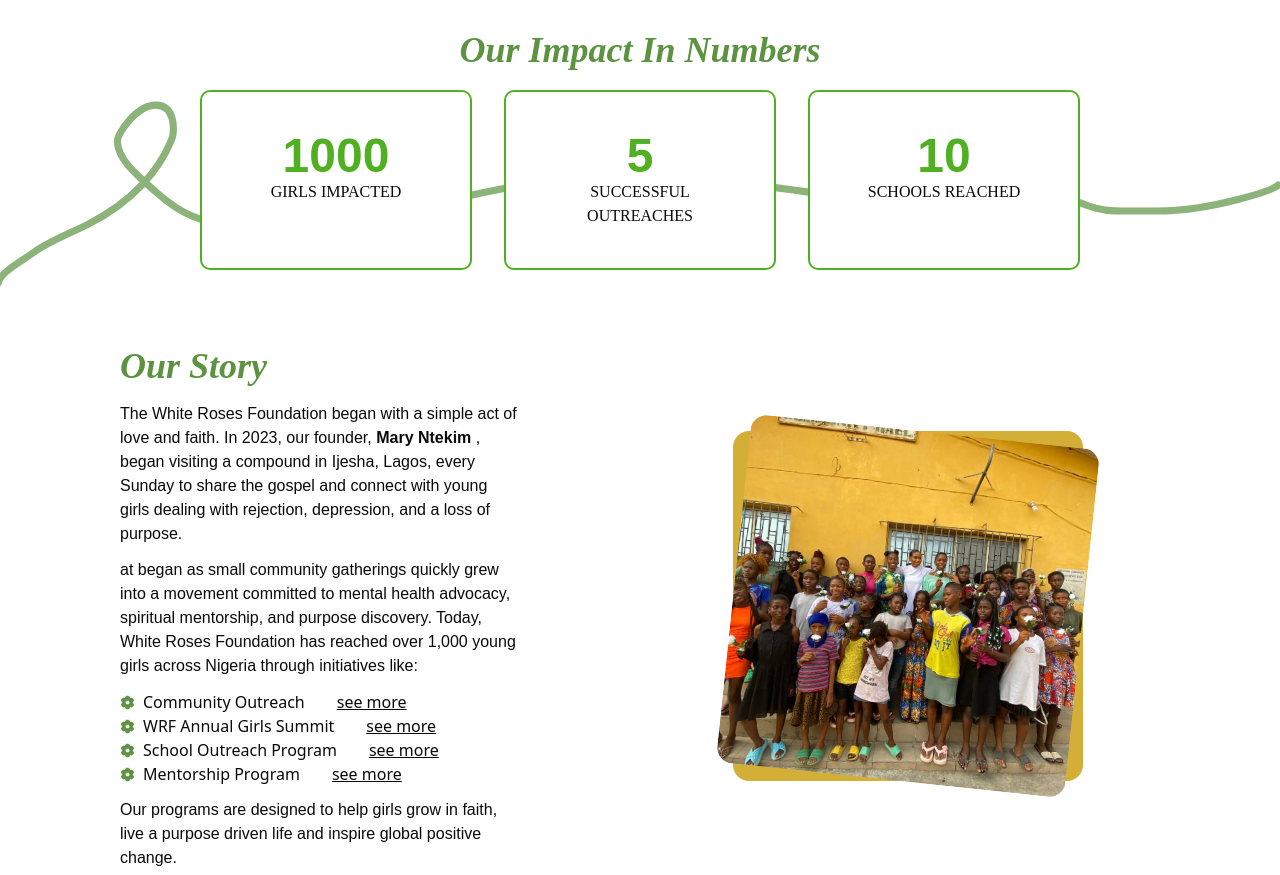
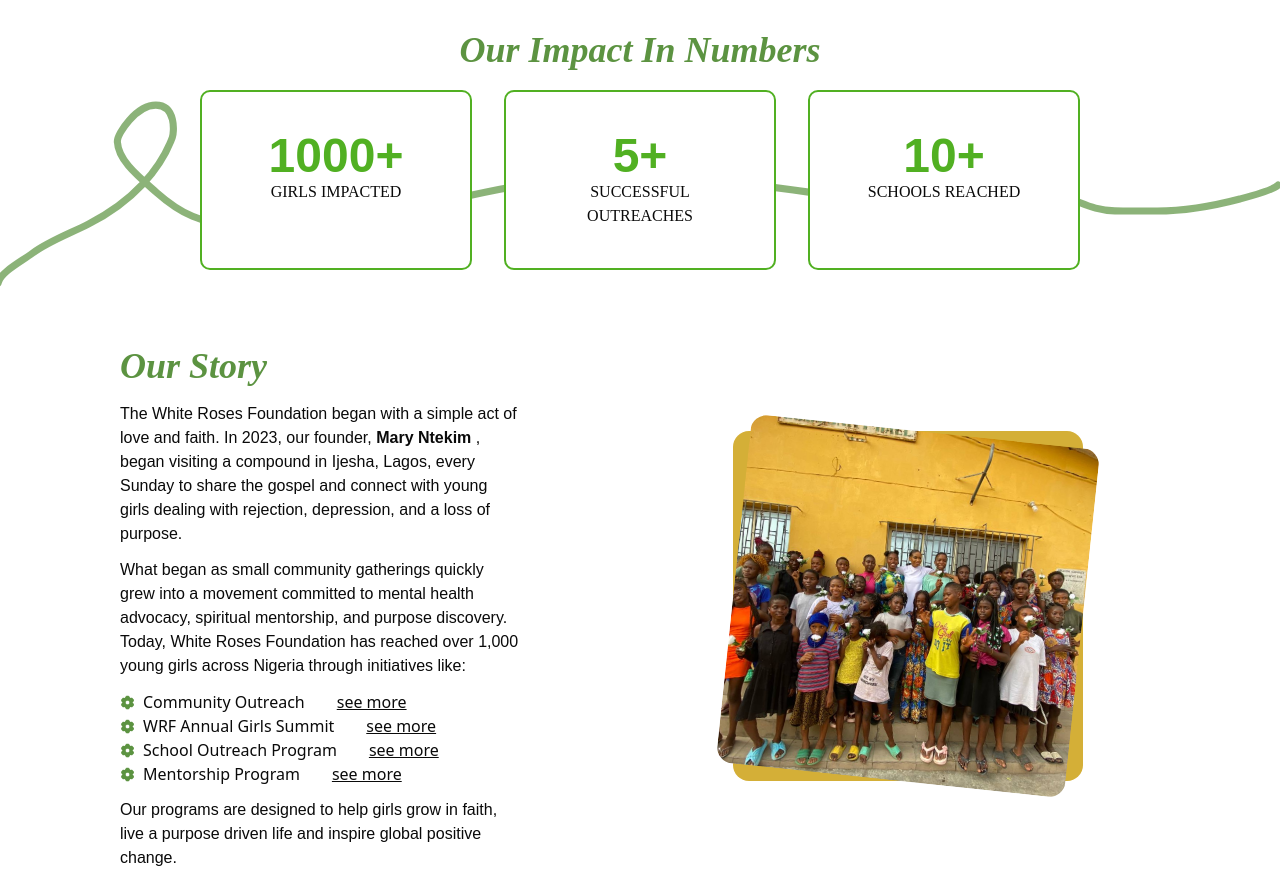
Before and after one commit to MY-KHEL/white-rose, a Next.js app: page /about in a window 1280 px wide. Shown: the part 620-1495 px from the top of the page. Built offline with nearby package versions, Linux system fonts and the light colour scheme.

Commit message:
correctins update

```diff
--- a/src/components/AboutSection/impact-section.tsx
+++ b/src/components/AboutSection/impact-section.tsx
@@ -12,9 +12,9 @@ export const ImpartSection = () => {
   const succesfulOutreaches = useTransform(count2, (latest) => Math.round(latest))
   const schoolsImpacted = useTransform(count3, (latest) => Math.round(latest))
 
-  const animatedGirls = useMotionTemplate`${girlsImpacted}`
-  const animatedSuccess = useMotionTemplate`${succesfulOutreaches}`
-  const animatedSchools = useMotionTemplate`${schoolsImpacted}`
+  const animatedGirls = useMotionTemplate`${girlsImpacted}+`
+  const animatedSuccess = useMotionTemplate`${succesfulOutreaches}+`
+  const animatedSchools = useMotionTemplate`${schoolsImpacted}+`
 
   const ref = useRef(null)
   const isInView = useInView(ref, { once: true }) // Runs only once
--- a/src/components/AboutSection/section-two.tsx
+++ b/src/components/AboutSection/section-two.tsx
@@ -5,16 +5,20 @@ import Link from "next/link"
 export const SecondSection =()=>{
     const events =[
         {
-            title:'Community Outreach'
+            title:'Community Outreach',
+            link:"https://www.instagram.com/p/C1ZUxJwMcoW/?igsh=MmxyeGlidzZ1cnNz"
         },
         {
-            title:'WRF Annual Girls Summit'
+            title:'WRF Annual Girls Summit',
+            link:"https://www.instagram.com/p/DEVbisAIOwO/?igsh=bWliM2ZzZTd5cDYw"
         },
         {
-            title:'School Outreach Program'
+            title:'School Outreach Program',
+            link:"https://www.instagram.com/reel/DGAU_YpI5Bv/?igsh=MTJ0Mm00cHFpOTFidA=="
         },
         {
-            title:'Mentorship Program'
+            title:'Mentorship Program',
+            link:"https://www.instagram.com/reel/DA0YExGocPF/?igsh=dDQ2aXA1ODB4dHBh"
         },
     ]
     return(
@@ -45,7 +49,7 @@ export const SecondSection =()=>{
                                 <h1 className="text-4xl my-4 font-semibold text-green cormorant-font italic text-center md:text-left">Our Story</h1>
 
                                 <p className=" text-md leading-6 rubik-font">The White Roses Foundation began with a simple act of love and faith. In 2023, our founder, <b>Mary Ntekim</b> , began visiting a compound in Ijesha, Lagos, every Sunday to share the gospel and connect with young girls dealing with rejection, depression, and a loss of purpose.</p>
-                                <p className=" text-md leading-6 rubik-font mt-3">at began as small community gatherings quickly grew into a movement committed to mental health advocacy, spiritual mentorship, and purpose discovery. Today, White Roses Foundation has reached over 1,000 young girls across Nigeria through initiatives like:</p>
+                                <p className=" text-md leading-6 rubik-font mt-3">What began as small community gatherings quickly grew into a movement committed to mental health advocacy, spiritual mentorship, and purpose discovery. Today, White Roses Foundation has reached over 1,000 young girls across Nigeria through initiatives like:</p>
 
                                 <div className=" my-3">
                                     {events.map((detail,index)=>(
@@ -55,7 +59,7 @@ export const SecondSection =()=>{
                                             <p>{detail.title}</p>
                                         </div>
 
-                                        <Link href={'/#'} className="underline">see more</Link>
+                                        <Link href={detail.link} className="underline">see more</Link>
                                     </div>
                                     ))}
 
```
